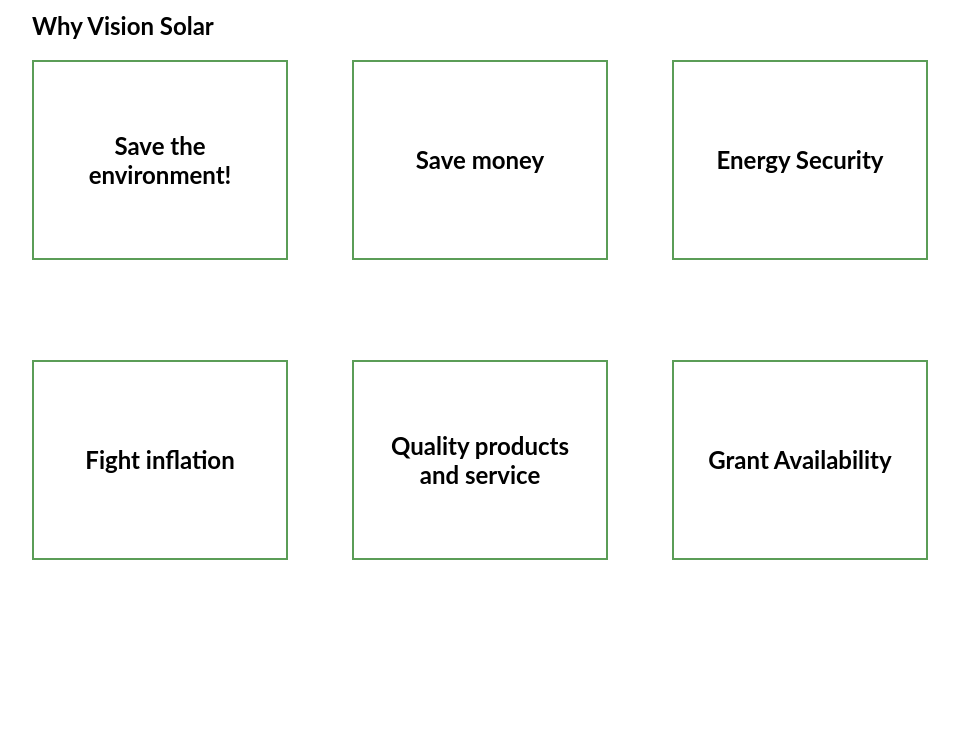
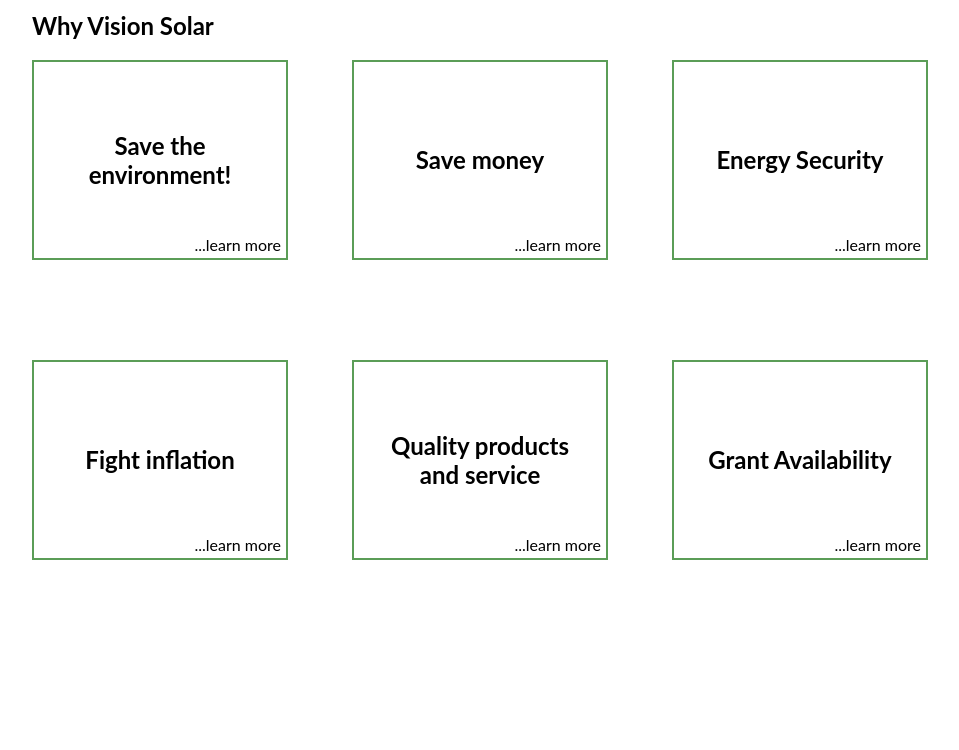
Before and after one commit to lksolar/lksolar.github.io, a PHP site: page / in a window 1280 px wide. Shown: the part 730-1480 px from the top of the page, without its empty margins (160-1119 px from the left). Run offline with PHP 8.4, Linux system fonts and the light colour scheme; some libraries are stand-ins or nearby versions.

Commit message:
learn more added

```diff
--- a/index.php
+++ b/index.php
@@ -109,6 +109,7 @@
                   <span class="box-text-content">
                     <p>Offset 2-3 tonnes of CO2 emissions per year - the equivalent of planting 50 trees!</p>
                   </span>
+                  <span class="learn-more" style="position: absolute; bottom: 2%; right: 2%;">...learn more</span>
                 </div>
               </a>
               <!-- Box 2 of 3 -->
@@ -119,6 +120,7 @@
                   <span class="box-text-content">
                     <p>Save 50-70% on your bill and have payback in 5-10 years!</p>
                   </span>
+                  <span class="learn-more" style="position: absolute; bottom: 2%; right: 2%;">...learn more</span>
                 </div>
               </a>
               <!-- Box 3 of 3 -->
@@ -129,6 +131,7 @@
                   <span class="box-text-content">
                     <p>Power your home when the grid is down!</p>
                   </span>
+                  <span class="learn-more" style="position: absolute; bottom: 2%; right: 2%;">...learn more</span>
                 </div>
               </a>
             </div>
@@ -144,6 +147,7 @@
                   <span class="box-text-content">
                     <p>At the current inflation rate €10,000 will have the purchasing power of €6,635 in 10 years time!</p>
                   </span>
+                  <span class="learn-more" style="position: absolute; bottom: 2%; right: 2%;">...learn more</span>
                 </div>
               </a>
               <!-- Box 2 of 3 -->
@@ -154,7 +158,7 @@
                   <span class="box-text-content">
                     <p>Find out how we take pride in our work!</p>
                   </span>
-                  </p>
+                  <span class="learn-more" style="position: absolute; bottom: 2%; right: 2%;">...learn more</span>
                 </div>
               </a>
               <!-- Box 3 of 3 -->
@@ -165,6 +169,7 @@
                   <span class="box-text-content">
                     <p>Government grants of up to €2400 are available now</p>
                   </span>
+                  <span class="learn-more" style="position: absolute; bottom: 2%; right: 2%;">...learn more</span>
                 </div>
               </a>
             </div>
```
